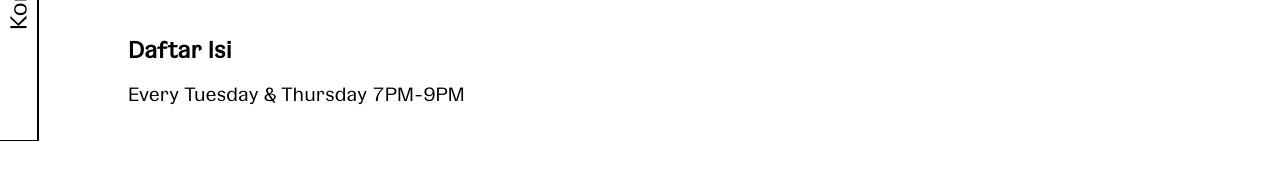
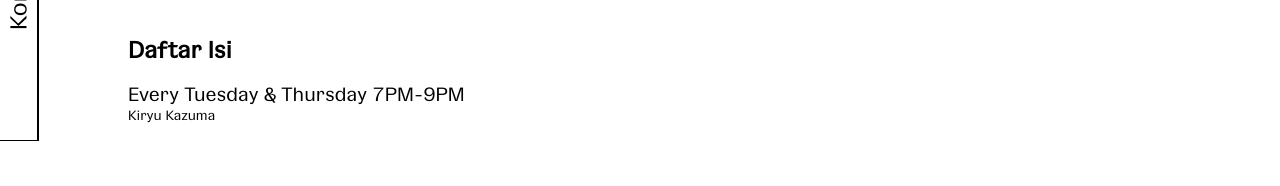
Before and after one commit to rizalnramadhan/zinabidin, a Jekyll site: the page built from _issue/tidak.md, in a window 1280 px wide. Shown: the part 759-945 px from the top of the page. Built offline with Jekyll 4.4.1, drawn with Linux system fonts in a browser that asks for light colours.

Commit message:
Update from Forestry.io Rizal Ramadhan updated _posts/issue-03/2020-05-09-every-tuesday-thursday-7pm-9pm.md

```diff
--- a/_posts/issue-03/2020-05-09-every-tuesday-thursday-7pm-9pm.md
+++ b/_posts/issue-03/2020-05-09-every-tuesday-thursday-7pm-9pm.md
@@ -1,6 +1,6 @@
 ---
 title: Every Tuesday & Thursday 7PM-9PM
-author: Muhammad Amin
+author: kiryu
 categories: '03'
 
 ---
```
